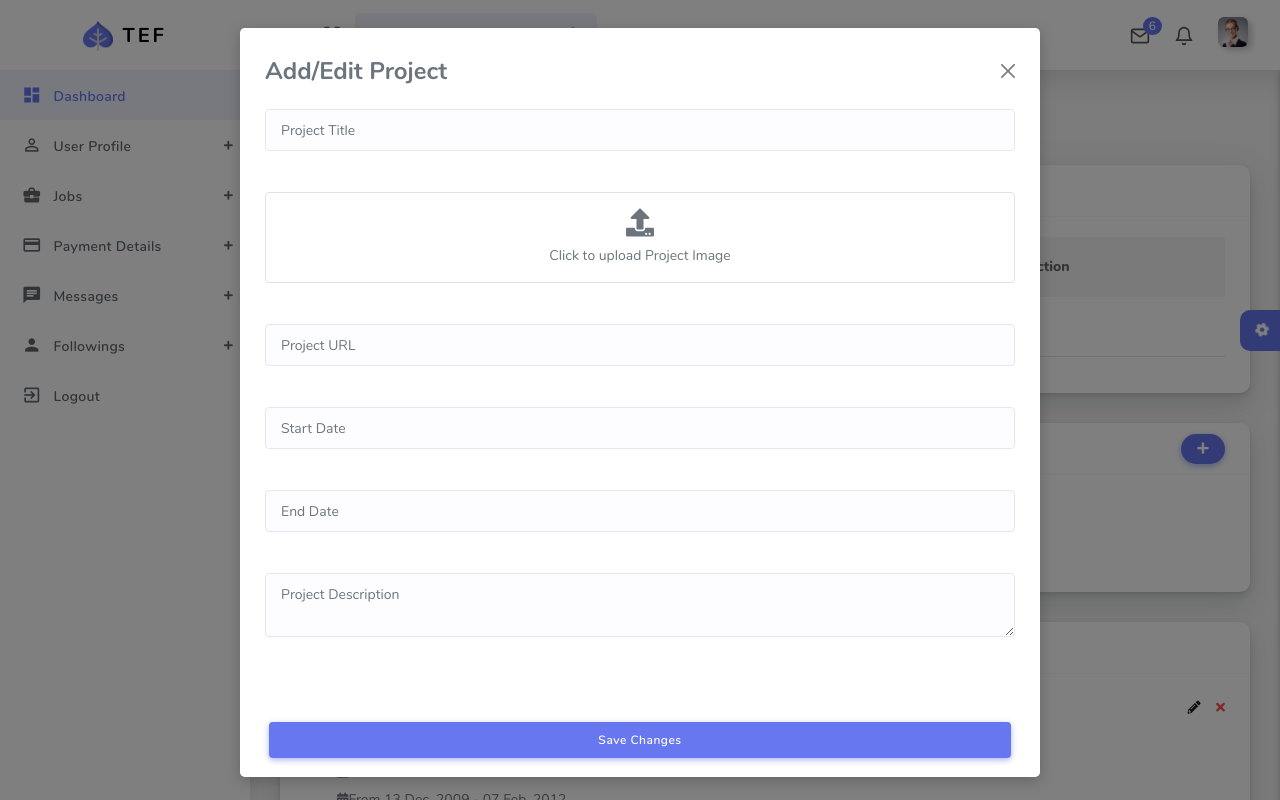
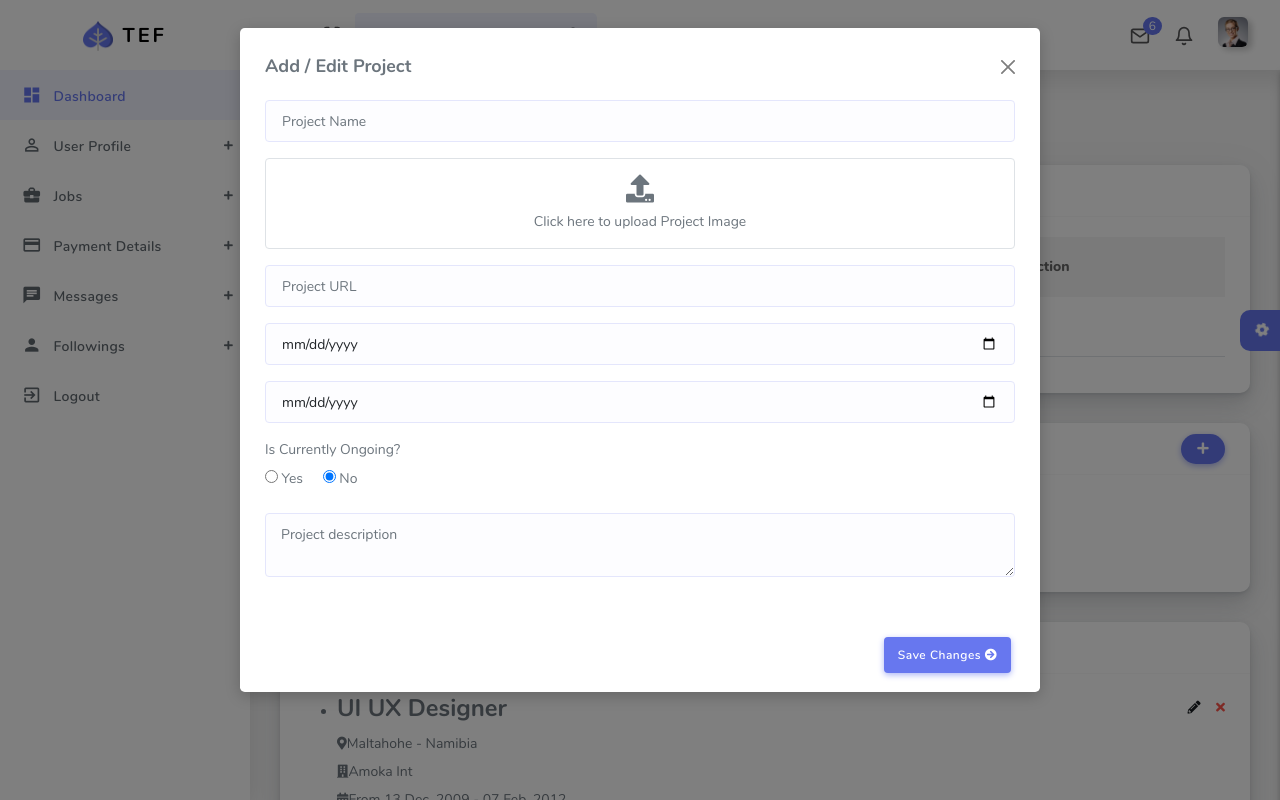
Before and after one commit to noorjaveria976/job_dashboard, a PHP site: page /job_seeker/build_resume.php in a window 1280 px wide, after a click that opens the changed part. Run offline with PHP 8.4, Linux system fonts and the light colour scheme; the visitor is signed in with stand-in values (Sample User, id 1); data that the repository does not hold is empty.

Commit message:
updated code

```diff
--- a/job_seeker/build_resume.php
+++ b/job_seeker/build_resume.php
@@ -163,12 +163,12 @@ include 'include/config.php'; // DB connection
                                                                     title="<?php echo $name; ?>"
                                                                     style="max-width:120px;">
                                                             </td>
-                                                            <td class="pt-2">
+                                                            <td>
                                                                 <strong><?php echo $name; ?></strong><br>
                                                                 <small><?php echo $date_start . ($date_end ? ' - ' . $date_end : ''); ?></small><br>
                                                                 <?php echo $description; ?>
                                                             </td>
-                                                            <td class="mt-3">
+                                                            <td class="mt-2">
                                                                 <a class="text-info" href="javascript:void(0);" onclick="showProfileProjectEditModal(<?php echo $id; ?>);">Edit</a> |
                                                                 <a class="text-danger" href="javascript:void(0);" onclick="delete_profile_project(<?php echo $id; ?>);">Delete</a>
                                                             </td>
@@ -185,6 +185,7 @@ include 'include/config.php'; // DB connection
                                     </div>
                                 </div>
                             </div>
+
 
                             <div class="modal fade" id="add_project_modal" aria-labelledby="addcvModalLabel" aria-hidden="true" role="dialog"></div>
                             <!-- experience -->
@@ -485,58 +486,104 @@ include 'include/config.php'; // DB connection
     <!-- modal for add projects -->
     <!-- Project Modal -->
 
-    <div class="modal fade" id="projectModal" tabindex="-1" role="dialog">
-        <div class="modal-dialog modal-lg modal-dialog-centered">
+    <!-- Project Modal -->
+    <div class="modal fade" id="projectModal" tabindex="-1" aria-labelledby="projectModalLabel" aria-hidden="true">
+        <div class="modal-dialog modal-lg">
             <div class="modal-content">
-                <form id="projectForm" method="POST" enctype="multipart/form-data">
+                <form class="form" id="add_edit_profile_project" method="POST" action="save_project.php" enctype="multipart/form-data">
+                    <div class="modal-header">
+                        <h5 class="modal-title" id="projectModalLabel">Add / Edit Project</h5>
+                        <button type="button" class="btn-close" data-bs-dismiss="modal" aria-label="Close"></button>
+                    </div>
+
+                    <div class="modal-body">
                         <input type="hidden" name="project_id" id="project_id">
-                    <div class="modal-header">
-                        <h4 class="modal-title">Add/Edit Project</h4>
-                        <button type="button" class="btn-close" data-bs-dismiss="modal"></button>
-                    </div>
-                    <div class="modal-body">
-                        <div class="form-group pb-3">
-                            <input type="text" name="title" id="title" class="form-control" placeholder="Project Title">
-                        </div>
-
-                        <div class="form-group pb-3">
-                            <div id="uploadBox" class="uploadphotobx border border-dashed p-3 text-center rounded cursor-pointer">
+
+
+                        <!-- Project Name -->
+                        <div class="formrow pb-3">
+                            <input class="form-control p-3" id="name" placeholder="Project Name" name="name" type="text" required>
+                        </div>
+
+                        <!-- Project Image -->
+                        <div class="formrow pb-3">
+                            <div class="uploadphotobx border border-dashed p-3 text-center rounded cursor-pointer" id="uploadBox">
                                 <i class="fa fa-upload fa-2x mb-2"></i>
-                                <div id="uploadText">Click to upload Project Image</div>
-                                <img id="previewImage" src="" style="display:none; max-width:100%; margin-top:10px; border-radius:10px;">
+                                <div id="uploadText">Click here to upload Project Image</div>
+                                <img id="previewImage" src="" alt="Preview" style="display:none; max-width:100%; margin-top:10px; border-radius:10px;" />
                             </div>
                             <input type="file" name="image" id="imageInput" style="display:none;" accept="image/*">
                         </div>
 
-                        <div class="form-group pb-3">
-                            <input type="text" name="url" id="url" class="form-control" placeholder="Project URL">
-                        </div>
-
-                        <div class="form-group pb-3">
-                            <input type="text" name="start_date" id="start_date" class="form-control datepicker" placeholder="Start Date">
-                        </div>
-
-                        <div class="form-group pb-3">
-                            <input type="text" name="end_date" id="end_date" class="form-control datepicker" placeholder="End Date">
-                        </div>
-
-                        <div class="form-group pb-3">
-                            <textarea name="description" id="description" class="form-control" placeholder="Project Description"></textarea>
-                        </div>
-                    </div>
+                        <!-- Project URL -->
+                        <div class="formrow pb-3">
+                            <input class="form-control p-3" id="url" placeholder="Project URL" name="url" type="text">
+                        </div>
+
+                        <!-- Start Date -->
+                        <div class="formrow pb-3">
+                            <input class="form-control p-3 datepicker" id="date_start" placeholder="Project Start Date" name="date_start" type="date">
+                        </div>
+
+                        <!-- End Date -->
+                        <div class="formrow pb-3">
+                            <input class="form-control p-3 datepicker" id="date_end" placeholder="Project End Date" name="date_end" type="date">
+                        </div>
+
+                        <!-- Ongoing Project -->
+                        <div class="formrow pb-3">
+                            <label class="bold">Is Currently Ongoing?</label>
+                            <div class="radio-list">
+                                <label class="me-3"><input type="radio" name="is_on_going" value="1"> Yes</label>
+                                <label><input type="radio" name="is_on_going" value="0" checked> No</label>
+                            </div>
+                        </div>
+
+                        <!-- Description -->
+                        <div class="formrow pb-3">
+                            <textarea name="description" class="form-control" id="description" placeholder="Project description"></textarea>
+                        </div>
+                    </div>
+
                     <div class="modal-footer">
-                        <button type="button" class="btn btn-primary w-100" onclick="submitProjectForm();">Save Changes</button>
+                        <button type="submit" class="btn btn-primary">Save Changes <i class="fa fa-arrow-circle-right"></i></button>
                     </div>
                 </form>
             </div>
         </div>
     </div>
 
-    <script>
+    <!-- JS for Image Upload Preview -->
+    <!-- <script>
   const uploadBox = document.getElementById('uploadBox');
   const imageInput = document.getElementById('imageInput');
   const previewImage = document.getElementById('previewImage');
   const uploadText = document.getElementById('uploadText');
+
+  uploadBox.addEventListener('click', () => {
+    imageInput.click();
+  });
+
+  imageInput.addEventListener('change', (event) => {
+    const file = event.target.files[0];
+    if (file) {
+      const reader = new FileReader();
+      reader.onload = (e) => {
+        previewImage.src = e.target.result;
+        previewImage.style.display = 'block';
+        uploadText.style.display = 'none';
+      };
+      reader.readAsDataURL(file);
+    }
+  });
+</script> -->
+
+
+    <script>
+        var uploadBox = document.getElementById('uploadBox');
+        var imageInput = document.getElementById('imageInput');
+        var previewImage = document.getElementById('previewImage');
+        var uploadText = document.getElementById('uploadText');
 
         uploadBox.addEventListener('click', () => imageInput.click());
         imageInput.addEventListener('change', (event) => {
@@ -2445,10 +2492,10 @@ include 'include/config.php'; // DB connection
         }
     </script>
     <!-- AJAX for project -->
-   <script>
-    // Fetch projects on page load
-function fetchProjects(){
-    $.get('fetch_projects.php', function(data){
+    <!-- <script>
+
+        function fetchProjects() {
+            $.get('fetch_projects.php', function(data) {
                 const projects = JSON.parse(data);
                 let html = '';
                 projects.forEach(proj => {
@@ -2472,63 +2519,159 @@ function fetchProjects(){
             });
         }
 
-// Open modal for editing
-function editProject(id){
-    $.get('fetch_projects.php', function(data){
+
+        function editProject(id) {
+            $.get('fetch_projects.php', function(data) {
                 const projects = JSON.parse(data);
-        const project = projects.find(p=>p.id==id);
-        if(project){
+                const project = projects.find(p => p.id == id);
+                if (project) {
                     $('#project_id').val(project.id);
                     $('#title').val(project.title);
                     $('#url').val(project.url);
                     $('#start_date').val(project.start_date);
                     $('#end_date').val(project.end_date);
                     $('#description').val(project.description);
-            if(project.image){
-                previewImage.src = 'uploads/'+project.image;
-                previewImage.style.display='block';
-                uploadText.style.display='none';
+                    if (project.image) {
+                        previewImage.src = 'uploads/' + project.image;
+                        previewImage.style.display = 'block';
+                        uploadText.style.display = 'none';
                     }
                     $('#projectModal').modal('show');
-        } else { alert('Project not found!'); }
+                } else {
+                    alert('Project not found!');
+                }
             });
         }
 
-// Delete project
-function deleteProject(id){
-    if(confirm('Delete this project?')){
-        $.post('delete_project.php', {id:id}, function(resp){
+
+        function deleteProject(id) {
+            if (confirm('Delete this project?')) {
+                $.post('delete_project.php', {
+                    id: id
+                }, function(resp) {
                     fetchProjects();
                 });
             }
         }
 
-// Submit project form
-function submitProjectForm(){
+
+        function submitProjectForm() {
             const formData = new FormData($('#projectForm')[0]);
             $.ajax({
                 url: 'save_project.php',
                 type: 'POST',
                 data: formData,
-        contentType:false,
-        processData:false,
-        success:function(resp){
+                contentType: false,
+                processData: false,
+                success: function(resp) {
                     $('#projectModal').modal('hide');
                     $('#projectForm')[0].reset();
-            previewImage.style.display='none';
-            uploadText.style.display='block';
+                    previewImage.style.display = 'none';
+                    uploadText.style.display = 'block';
                     fetchProjects();
                 }
             });
         }
 
-// Initial fetch
-$(document).ready(function(){ fetchProjects(); });
-
+
+        $(document).ready(function() {
+            fetchProjects();
+        });
+    </script> -->
+    <script>
+
+        // Delete project
+        function delete_profile_project(id) {
+            if (confirm("Are you sure you want to delete this project?")) {
+                $.ajax({
+                    url: "delete_project.php",
+                    type: "POST",
+                    data: {
+                        id: id
+                    },
+                    success: function(response) {
+                        if (response.includes("success")) {
+                            alert("Project deleted successfully!");
+                            location.reload();
+                        } else {
+                            alert("Delete failed: " + response);
+                        }
+                    },
+                    error: function() {
+                        alert("Something went wrong!");
+                    }
+                });
+            }
+        }
+        // submit form
+        $("#add_edit_profile_project").submit(function(e) {
+            e.preventDefault();
+
+            $.ajax({
+                url: "save_project.php",
+                type: "POST",
+                data: new FormData(this),
+                contentType: false,
+                processData: false,
+                success: function(response) {
+                    let res = JSON.parse(response);
+                    if (res.success) {
+                        alert(res.message);
+                        $("#projectModal").modal("hide");
+                        showProjects(); // data refresh karega
+                    } else {
+                        alert("Error: " + res.message);
+                    }
+                }
+            });
+        });
+
+
+        // Edit project
+        function showProfileProjectEditModal(id) {
+            $.ajax({
+                url: "get_project.php",
+                type: "GET",
+                data: {
+                    id: id
+                },
+                success: function(response) {
+                    let data = JSON.parse(response);
+                    if (data.success) {
+                        // hidden field fill
+                        $("#project_id").val(data.project.id);
+
+                        // baki fields fill
+                        $("#name").val(data.project.name);
+                        $("#url").val(data.project.url);
+                        $("#date_start").val(data.project.date_start);
+                        $("#date_end").val(data.project.date_end);
+                        $("#description").val(data.project.description);
+
+                        if (data.project.is_on_going == 1) {
+                            $("#on_going").prop("checked", true);
+                        } else {
+                            $("#not_on_going").prop("checked", true);
+                        }
+
+                        if (data.project.image) {
+                            $("#previewImage").attr("src", data.project.image).show();
+                            $("#uploadText").hide();
+                        }
+
+                        // modal open
+                        $("#projectModal").modal("show");
+                    } else {
+                        alert("Project not found!");
+                    }
+                }
+            });
+        }
     </script>
 
 
 
+
 </body>
 
 
```
Also changed, not shown: job_seeker/delete_project.php (+9 -5 lines), job_seeker/get_project.php (added, +16 -0 lines), job_seeker/save_project.php (+30 -22 lines), job_seeker/uploads/1757006017_backblue.gif (added), job_seeker/uploads/projects/1757008679_backblue.gif (added), job_seeker/uploads/projects/1757060208-Screenshot 2025-03-07 230736.png (added). Lines whose indentation alone changed are shown as unchanged.
